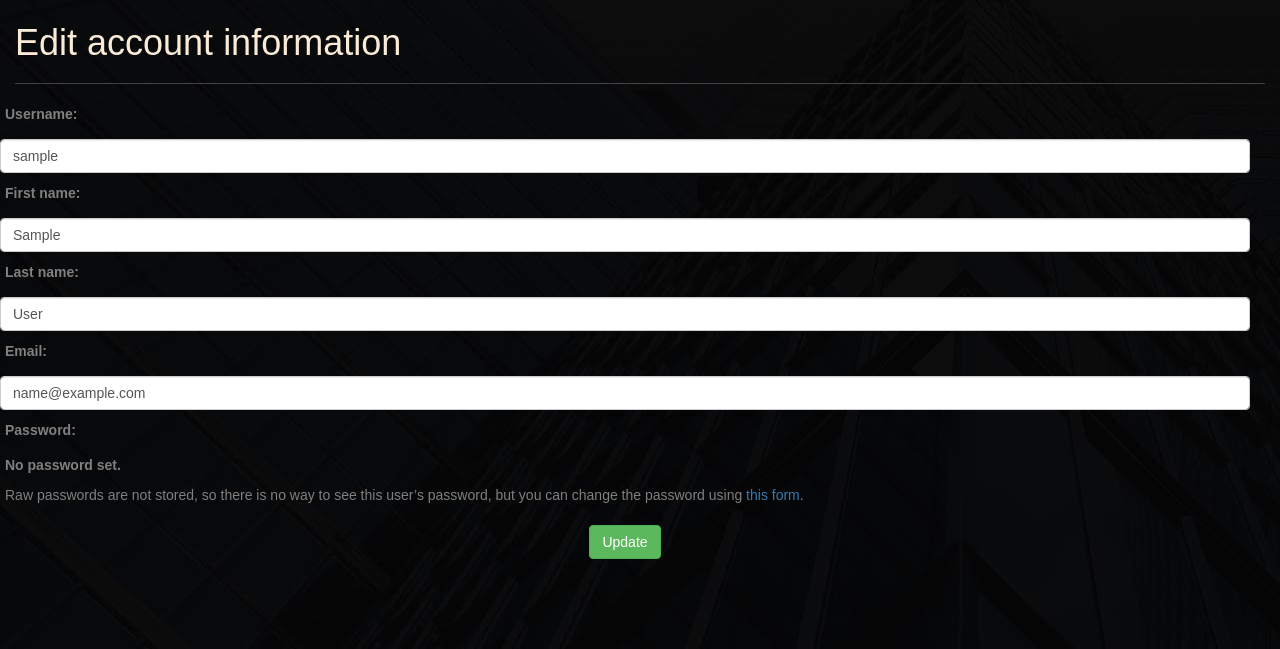
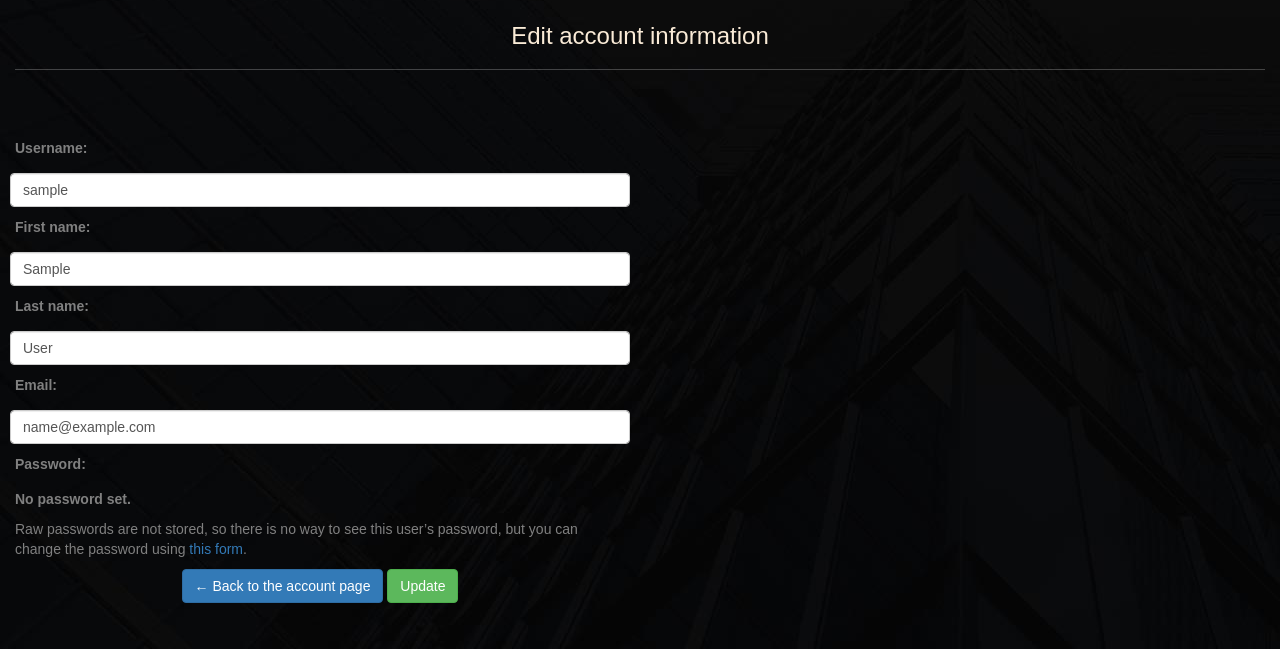
Before and after one commit to EconLQ/liquiduspro, a Django app: page /client_validation/edit_profile/ in a window 1280 px wide. Shown: the part 79-728 px from the top of the page. Run offline with Django 4.2, Linux system fonts and the light colour scheme; the visitor is signed in with stand-in values (Sample User, id 1); some libraries are stand-ins or nearby versions.

Commit message:
➕ Added password success temp and modified pwd change form

```diff
--- a/apps/clients_validation/account_page_views/__init__.py
+++ b/apps/clients_validation/account_page_views/__init__.py
@@ -1,3 +1,4 @@
 # flake8: noqa: F401
 from apps.clients_validation.account_page_views.account_page_view import AccountPageView
 from apps.clients_validation.account_page_views.password_change_view import PasswordsChangeView
+from apps.clients_validation.account_page_views.password_success import password_success
--- /dev/null
+++ b/apps/clients_validation/account_page_views/password_success.py
@@ -0,0 +1,5 @@
+from django.shortcuts import render
+
+
+def password_success(request):
+    return render(request, "clients/password_success.html", {})
--- a/apps/clients_validation/forms.py
+++ b/apps/clients_validation/forms.py
@@ -1,6 +1,6 @@
 from django import forms
 from django.contrib.auth import get_user_model
-from django.contrib.auth.forms import UserCreationForm, UserChangeForm
+from django.contrib.auth.forms import UserCreationForm, UserChangeForm, PasswordChangeForm
 
 User = get_user_model()
 
@@ -38,3 +38,19 @@ class EditProfileForm(UserChangeForm):
     class Meta:
         model = User
         fields = ('username', 'first_name', 'last_name', 'email', 'password')
+
+
+class PasswordChangingForm(PasswordChangeForm):
+    old_password = forms.CharField(
+        widget=forms.PasswordInput(attrs={"class": "form-control", "type": "password"})
+    )
+    new_password1 = forms.CharField(
+        widget=forms.PasswordInput(attrs={"class": "form-control", "type": "password"})
+    )
+    new_password2 = forms.CharField(
+        widget=forms.PasswordInput(attrs={"class": "form-control", "type": "password"})
+    )
+
+    class Meta:
+        model = User
+        fields = ('old_password', 'new_password1', 'new_password2')
--- a/apps/clients_validation/urls.py
+++ b/apps/clients_validation/urls.py
@@ -3,7 +3,7 @@ from django.urls import path
 
 from apps.clients_validation import views
 from apps.clients_validation.account_page_views import AccountPageView, \
-    PasswordsChangeView
+    PasswordsChangeView, password_success
 
 app_name = "clients"
 
@@ -14,4 +14,5 @@ urlpatterns = [
          name="account_page"),
     path("password/", login_required(PasswordsChangeView.as_view(template_name='clients/change_password.html')),
          name="password_change"),
+    path("password_success", login_required(password_success), name="password_success"),
 ]
--- a/apps/static/styles/account_page.css
+++ b/apps/static/styles/account_page.css
@@ -22,3 +22,28 @@
 .nav-bar.sub-nav.container.pad-width > a:hover {
     color: #fff;
 }
+
+/* Edit account information */
+.edit-profile-parent {
+    width: 50vw;
+    height: 70vh;
+    display: flex;
+    align-items: center;
+    justify-content: center;
+}
+
+.edit-profile-child {
+    text-align: left;
+}
+
+/* Password Change page */
+.password-change-parent {
+    height: 50vh;
+    display: flex;
+    align-items: center;
+    justify-content: center;
+}
+
+.password-change-child {
+    text-align: left;
+}
--- a/apps/templates/clients/account_page.html
+++ b/apps/templates/clients/account_page.html
@@ -10,7 +10,7 @@
         <div class="sub-nav-container profile clearfix">
             <div class="sub-nav-holder">
                 <div class="nav-bar sub-nav container pad-width">
-                    <a href="{% url 'clients:edit_profile' %}" target="_blank">Edit Profile</a>
+                    <a href="{% url 'clients:edit_profile' %}">Edit Profile</a>
                     <a href="#">Manage
                         Subscriptions</a>
                     <a href="#">Credit Card
--- a/apps/templates/clients/edit_profile.html
+++ b/apps/templates/clients/edit_profile.html
@@ -3,17 +3,23 @@
 {% block title %} Edit Account {% endblock %}
 
 {% block body %}
-    <h1>Edit account information</h1>
+    <h3 style="text-align: center">Edit account information</h3>
     <hr>
+    <div class="edit-profile-parent">
+        <div class="edit-profile-child">
             <div class="edit-profile-form">
-        <h1 class="h3 mb-3 fw-normal"></h1>
-        <form method="post" class="row g-3">
+                <form method="post" class="row g-3" style="padding: 10px;">
                     {% csrf_token %}
                     {{ form }}
                     <div class="col-12" style="text-align: center;">
-                <button type="submit" id="sign-up-btn" class="btn btn-success">Update
+                        <a href="{% url 'clients:account_page' %}" class="btn btn-primary" style="color: white;">&#8592
+                            Back to
+                            the account page</a>
+                        <button type="submit" class="btn btn-success">Update
                         </button>
                     </div>
                 </form>
             </div>
+        </div>
+    </div>
 {% endblock %}
--- /dev/null
+++ b/apps/templates/clients/password_success.html
@@ -0,0 +1,6 @@
+{% extends '_helpers/_base.html' %}
+
+{% block body %}
+    <h1 class="h3 mb-3 fw-normal" style="text-align: center;">
+        Password was changed successfully! 👍</h1>
+{% endblock %}
```
Also changed, not shown: apps/clients_validation/account_page_views/password_change_view.py (+4 -3 lines), apps/templates/clients/change_password.html (+16 -7 lines). Lines whose indentation alone changed are shown as unchanged.
